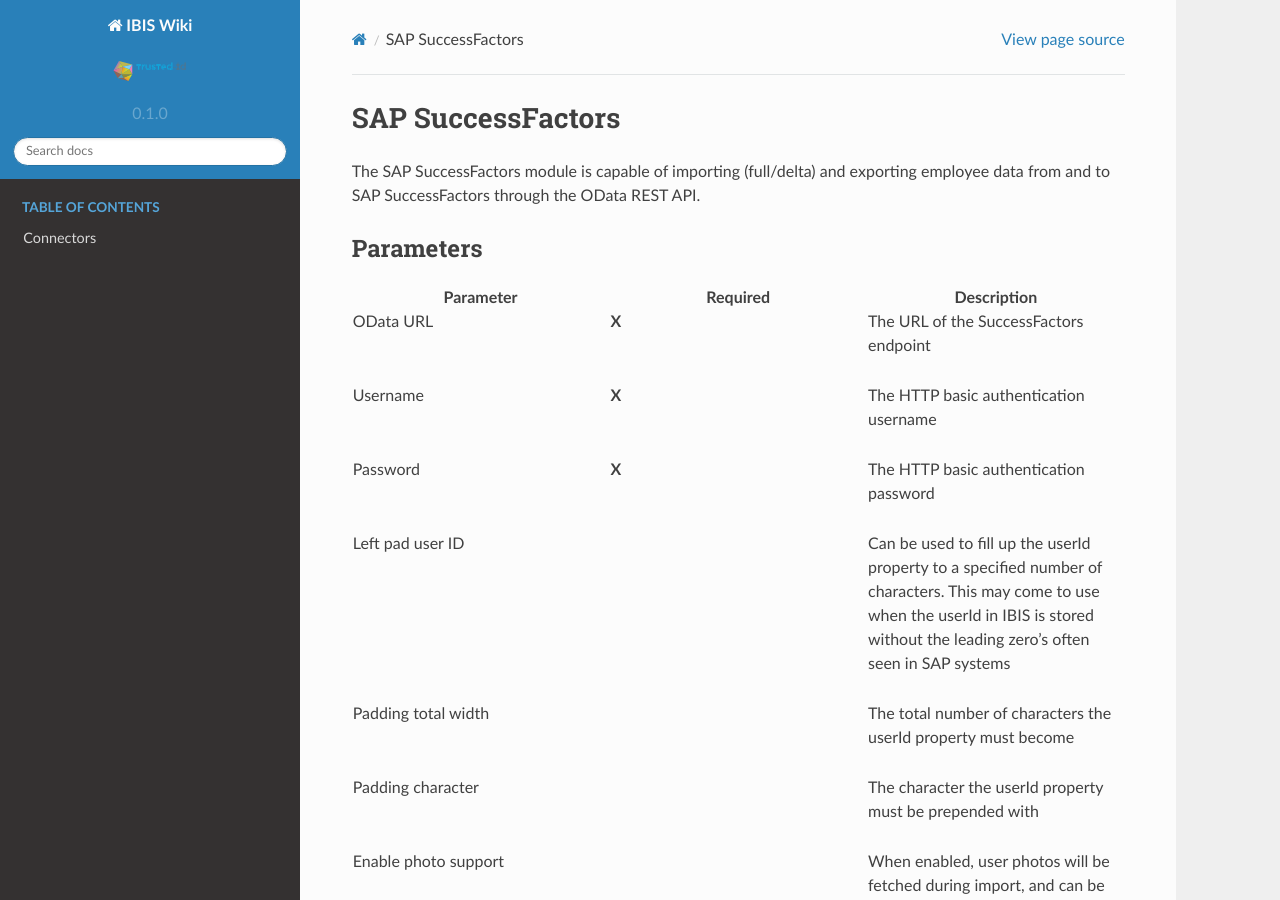
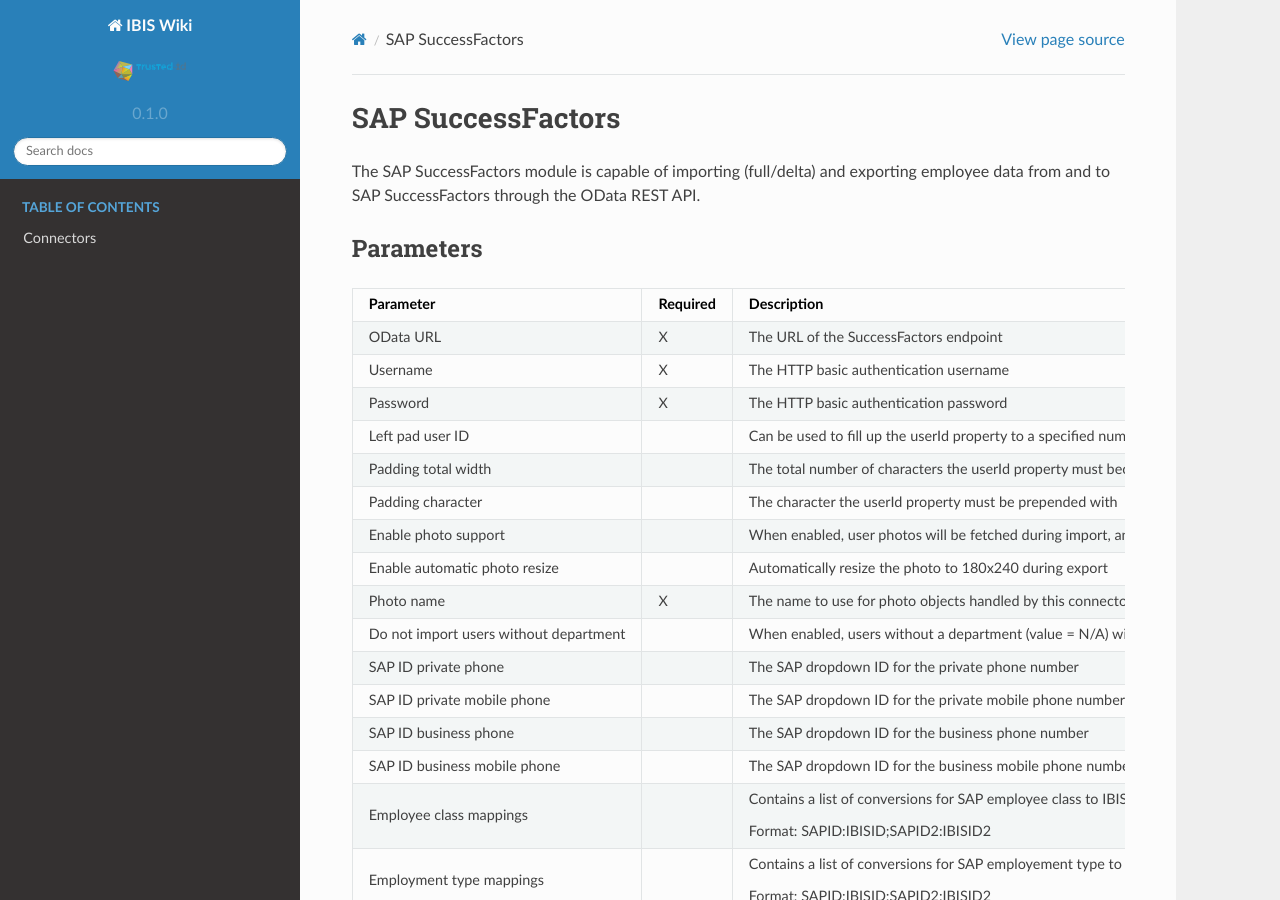
Before and after one commit to Raoulorlando/rtd-tutorial, a Sphinx documentation site: the page built from docs/source/Documentatie/Connectoren/IBIS_Connectoren/Connector_SAPSuccessFactors.md, in a window 1280 px wide and 900 px high. Built offline with Sphinx 7.4.7 and the Read the Docs theme 2.0.0, drawn with Linux system fonts in a browser that asks for light colours; nearby versions of some CDN libraries; some web fonts are replaced; library files that are not in the unit come from our copies; pages that are not in the unit, such as notebooks, are missing from menus.

Commit message:
Updated table in Connector_SAPSuccessFactors to md

```diff
--- a/docs/source/Documentatie/Connectoren/IBIS_Connectoren/Connector_SAPSuccessFactors.md
+++ b/docs/source/Documentatie/Connectoren/IBIS_Connectoren/Connector_SAPSuccessFactors.md
@@ -6,112 +6,24 @@
 
 ## Parameters
 
-<table class="table table-bordered">
-<colgroup>
-<col style="width: 33%" />
-<col style="width: 33%" />
-<col style="width: 33%" />
-</colgroup>
-<thead class="thead-light">
-<tr class="header">
-<th>Parameter</th>
-<th class="text-center">Required</th>
-<th>Description</th>
-</tr>
-</thead>
-<tbody>
-<tr class="odd">
-<td><p>OData URL</p></td>
-<td><p><strong>X</strong></p></td>
-<td><p>The URL of the SuccessFactors endpoint</p></td>
-</tr>
-<tr class="even">
-<td><p>Username</p></td>
-<td><p><strong>X</strong></p></td>
-<td><p>The HTTP basic authentication username</p></td>
-</tr>
-<tr class="odd">
-<td><p>Password</p></td>
-<td><p><strong>X</strong></p></td>
-<td><p>The HTTP basic authentication password</p></td>
-</tr>
-<tr class="even">
-<td><p>Left pad user ID</p></td>
-<td><p><strong> </strong></p></td>
-<td><p>Can be used to fill up the userId property to a specified number
-of characters. This may come to use when the userId in IBIS is stored
-without the leading zero’s often seen in SAP systems</p></td>
-</tr>
-<tr class="odd">
-<td><p>Padding total width</p></td>
-<td><p><strong> </strong></p></td>
-<td><p>The total number of characters the userId property must
-become</p></td>
-</tr>
-<tr class="even">
-<td><p>Padding character</p></td>
-<td><p><strong> </strong></p></td>
-<td><p>The character the userId property must be prepended with</p></td>
-</tr>
-<tr class="odd">
-<td><p>Enable photo support</p></td>
-<td></td>
-<td><p>When enabled, user photos will be fetched during import, and can
-be exported to SuccessFactors</p></td>
-</tr>
-<tr class="even">
-<td><p>Enable automatic photo resize</p></td>
-<td></td>
-<td><p>Automatically resize the photo to 180x240 during export</p></td>
-</tr>
-<tr class="odd">
-<td><p>Photo name</p></td>
-<td><p><strong>X</strong></p></td>
-<td><p>The name to use for photo objects handled by this
-connector</p></td>
-</tr>
-<tr class="even">
-<td><p>Do not import users without department</p></td>
-<td></td>
-<td><p>When enabled, users without a department (value = N/A) will not
-be imported</p></td>
-</tr>
-<tr class="odd">
-<td><p>SAP ID private phone</p></td>
-<td></td>
-<td><p>The SAP dropdown ID for the private phone number</p></td>
-</tr>
-<tr class="even">
-<td><p>SAP ID private mobile phone</p></td>
-<td></td>
-<td><p>The SAP dropdown ID for the private mobile phone number</p></td>
-</tr>
-<tr class="odd">
-<td><p>SAP ID business phone</p></td>
-<td></td>
-<td><p>The SAP dropdown ID for the business phone number</p></td>
-</tr>
-<tr class="even">
-<td><p>SAP ID business mobile phone</p></td>
-<td></td>
-<td><p>The SAP dropdown ID for the business mobile phone number</p></td>
-</tr>
-<tr class="odd">
-<td><p>Employee class mappings</p></td>
-<td></td>
-<td><p>Contains a list of conversions for SAP employee class to IBIS
-employment type main group.</p>
-<p>Format: SAPID:IBISID;SAPID2:IBISID2</p></td>
-</tr>
-<tr class="even">
-<td><p>Employment type mappings</p></td>
-<td></td>
-<td><p>Contains a list of conversions for SAP employement type to IBIS
-employment type subgroup.</p>
-<p>Format: SAPID:IBISID;SAPID2:IBISID2</p></td>
-</tr>
-</tbody>
-</table>
+|                Parameter               | Required |                                                                                         Description                                                                                         |
+|:--------------------------------------|:--------:|:-------------------------------------------------------------------------------------------------------------------------------------------------------------------------------------------|
+| OData URL                              | X        | The URL of the SuccessFactors endpoint                                                                                                                                                      |
+| Username                               | X        | The HTTP basic authentication username                                                                                                                                                      |
+| Password                               | X        | The HTTP basic authentication password                                                                                                                                                      |
+| Left pad user ID                       |          | Can be used to fill up the userId property to a specified number of characters. This may come to use when the userId in IBIS is stored without the leading zero’s often seen in SAP systems |
+| Padding total width                    |          | The total number of characters the userId property must become                                                                                                                              |
+| Padding character                      |          | The character the userId property must be prepended with                                                                                                                                    |
+| Enable photo support                   |          | When enabled, user photos will be fetched during import, and can be exported to SuccessFactors                                                                                              |
+| Enable automatic photo resize          |          | Automatically resize the photo to 180x240 during export                                                                                                                                     |
+| Photo name                             | X        | The name to use for photo objects handled by this connector                                                                                                                                 |
+| Do not import users without department |          | When enabled, users without a department (value = N/A) will not be imported                                                                                                                 |
+| SAP ID private phone                   |          | The SAP dropdown ID for the private phone number                                                                                                                                            |
+| SAP ID private mobile phone            |          | The SAP dropdown ID for the private mobile phone number                                                                                                                                     |
+| SAP ID business phone                  |          | The SAP dropdown ID for the business phone number                                                                                                                                           |
+| SAP ID business mobile phone           |          | The SAP dropdown ID for the business mobile phone number                                                                                                                                    |
+| Employee class mappings                |          | Contains a list of conversions for SAP employee class to IBIS employment type main group.<br> <br>Format: SAPID:IBISID;SAPID2:IBISID2                                                       |
+| Employment type mappings               |          | Contains a list of conversions for SAP employement type to IBIS employment type subgroup.<br> <br>Format: SAPID:IBISID;SAPID2:IBISID2                                                       |
 
 ## Special properties
 
```
